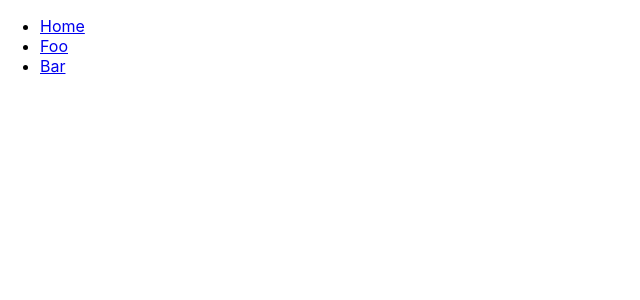
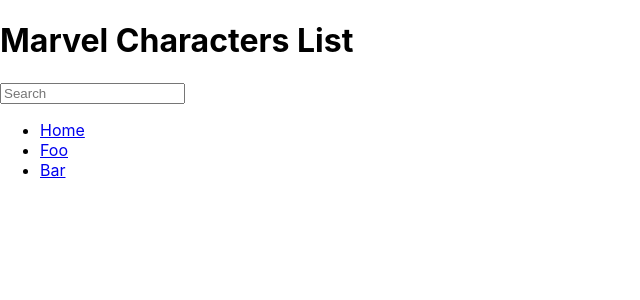
Before and after one commit to construktivist/marvel-finder, a React (Create React App) app in the folder client/: page / in a window 1280 px wide. Shown: the top 300 px of the page, without its empty margins (0-640 px from the left). Built offline with nearby package versions, Linux system fonts and the light colour scheme; no server answers.

Commit message:
Created Search component to render search bar.

```diff
--- a/client/src/Components/App.js
+++ b/client/src/Components/App.js
@@ -1,8 +1,13 @@
+// DEPENDENCIES
 import React from 'react';
 import { BrowserRouter as Router, Route } from 'react-router-dom';
 import axios from 'axios';
 // import logo from '../logo.svg';
+
+// COMPONENTS
 import '../App.css';
+import Search from './Search';
+
 
 class App extends React.Component {
 
@@ -19,6 +24,8 @@
   render () {
     return (
       <Router>
+        <h1>Marvel Characters List</h1>
+        <Search />
         <ul>
           <li><a href="/home">Home</a></li>
           <li><a href="/foo">Foo</a></li>
--- /dev/null
+++ b/client/src/Components/Search.js
@@ -0,0 +1,14 @@
+import React from 'react';
+
+class Search extends React.Component {
+    render () {
+        return (
+            <form>
+                <input class="search" type="text" value="" autoComplete="off" aria-autoComplete="list" aria-controls="react-listbox" placeholder="Search" />
+                <div class="listbox" id="react-listbox" ></div>
+            </form>
+        )
+    }
+}
+
+export default Search;
```
